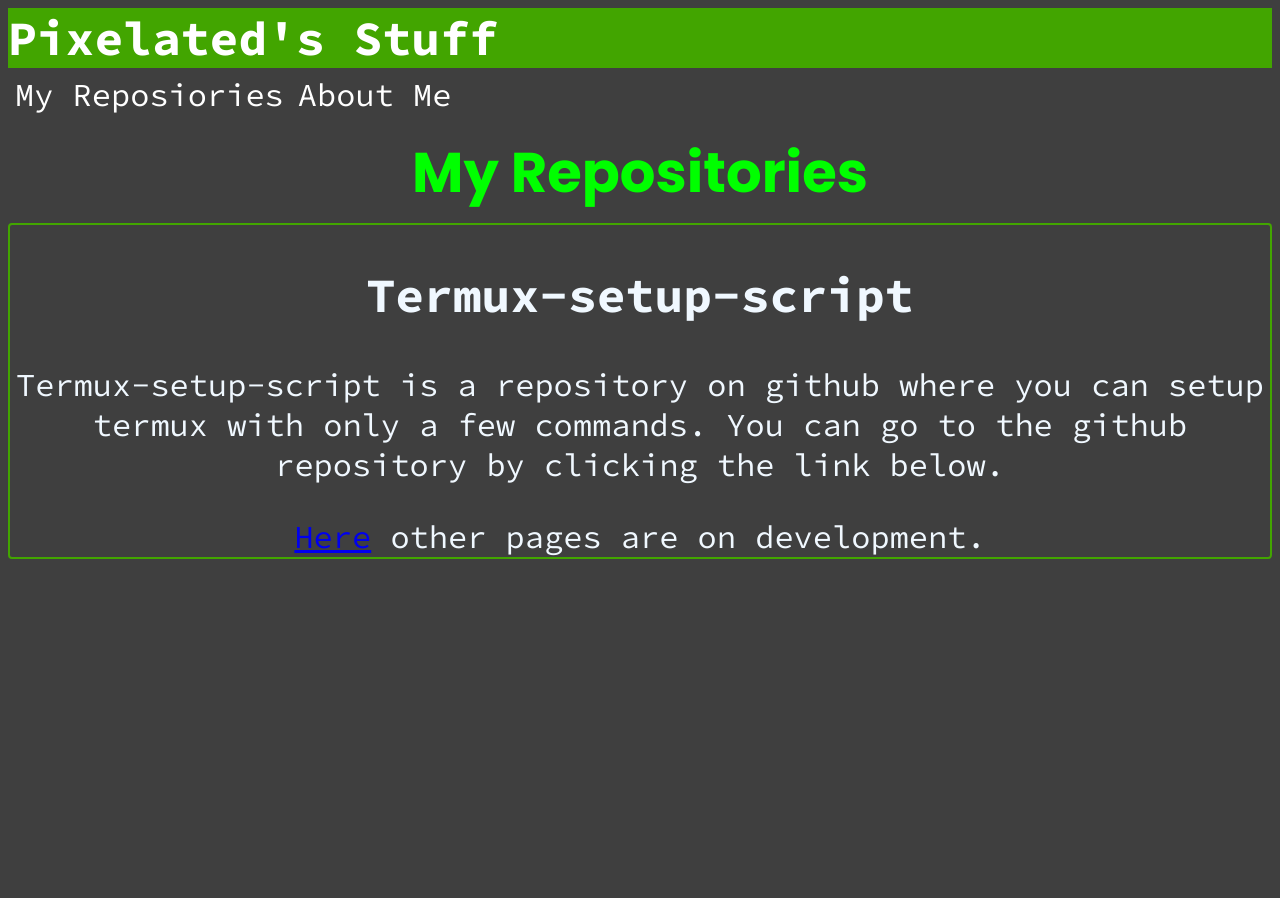
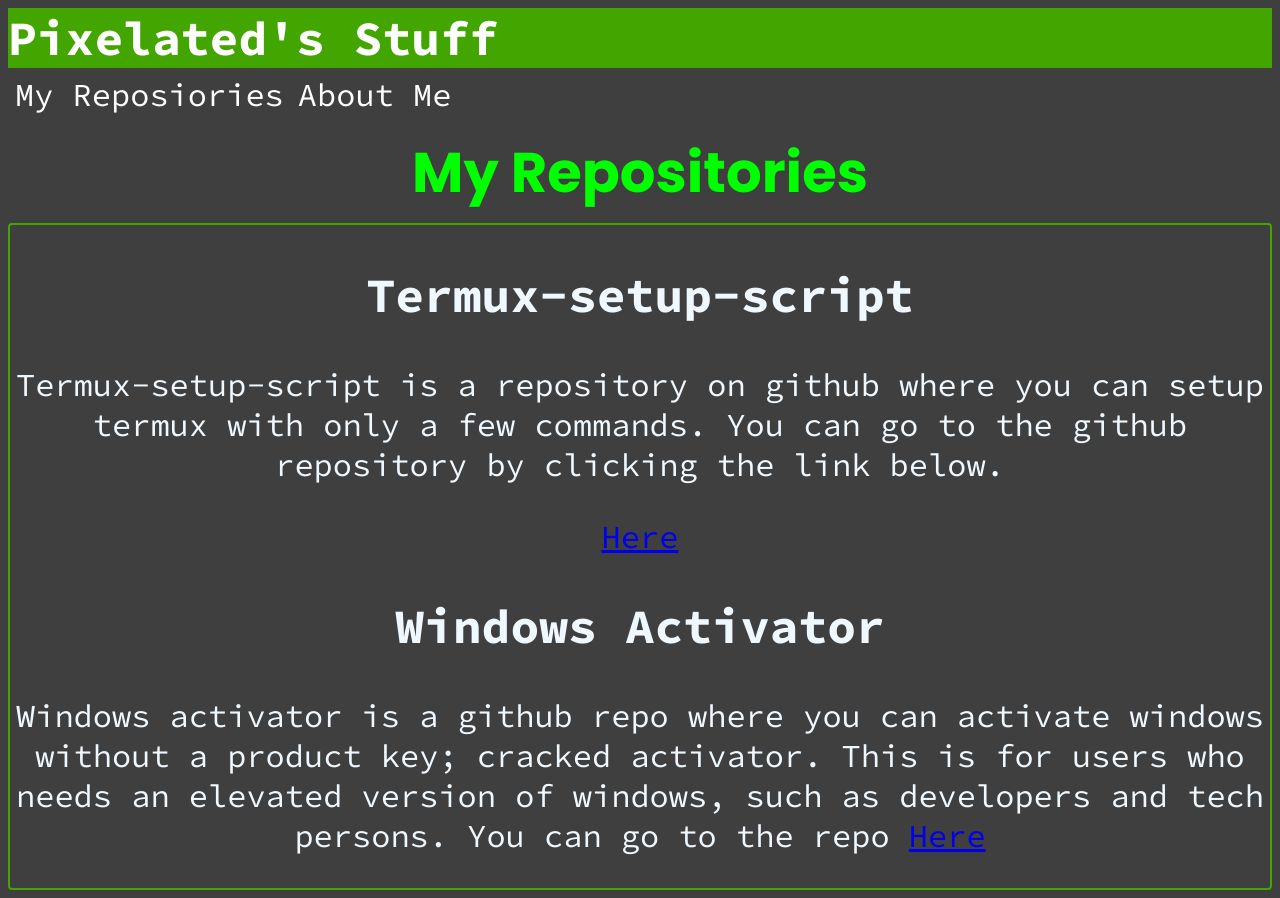
Before and after one commit to pixelated11/aboutme, a plain HTML site: page repos.html in a window 1280 px wide. Before the commit the page ends 800 px from the top, so only its background shows below. Drawn offline with Linux system fonts and the light colour scheme; a web font is replaced by a local one.

Commit message:
Update repos.html
more repo

```diff
--- a/repos.html
+++ b/repos.html
@@ -23,7 +23,13 @@
             github repository by clicking the link below.
         </p>
         <a href="https://github.com/pixelated11/termux-setup-script">Here</a>
-        other pages are on development.
+        <br>
+        <h2>Windows Activator</h2>
+        <p>
+            Windows activator is a github repo where you can activate windows without a product key; cracked activator.
+            This is for users who needs an elevated version of windows, such as developers and tech persons. You can
+            go to the repo <a href="https://github.com/pixelated11/Windows-Activator">Here</a>
+        </p>
     </div>
 </body>
 
```
